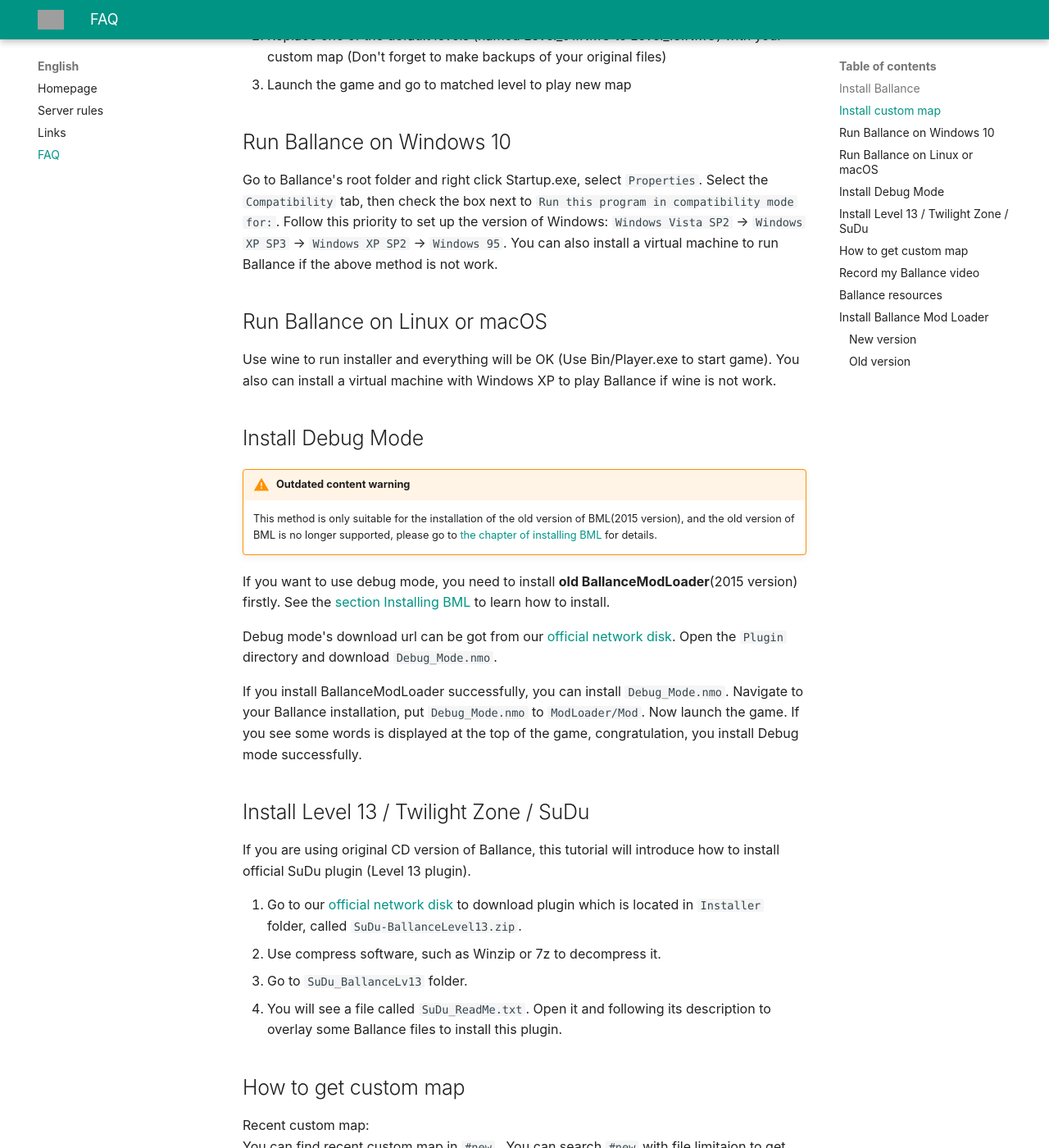
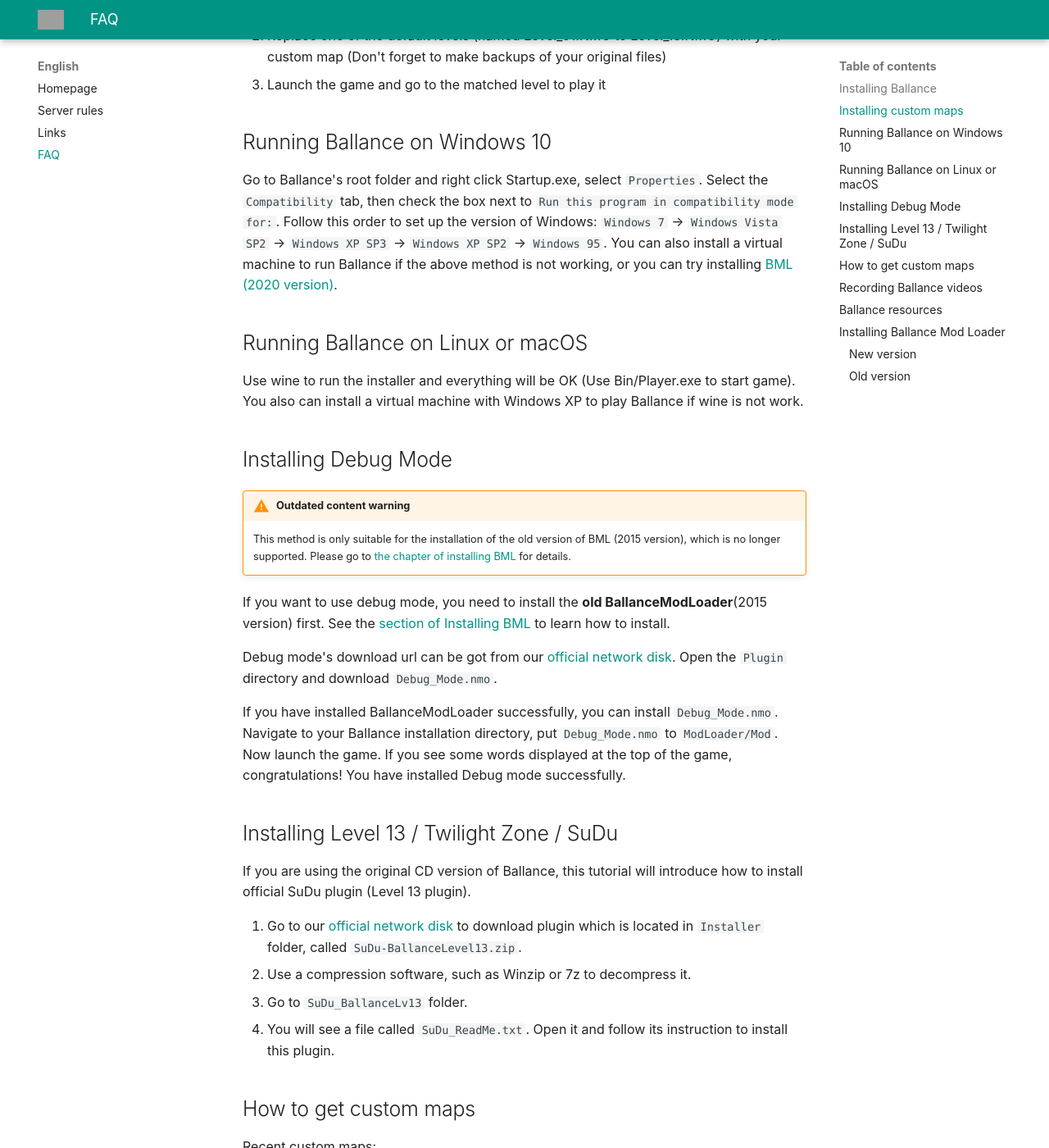
Before and after one commit to yyc12345/ballance-discord-rules, an MkDocs documentation site: the page built from docs/en/faq.md, in a window 1280 px wide and 1400 px high, scrolled down 423 px. Shown: the whole window at 82% size. Built offline with MkDocs 1.6.1 and Material for MkDocs 9.7.7, drawn with Linux system fonts in a browser that asks for light colours; some of the changed text lies outside the part shown; grey boxes are pictures that could not be loaded.

Commit message:
Update faq.md
Grammar corrections can minor style improvement. Also updated the map pack link (should be 7.6, which was released this year).

btw, the older BML version can also be installed by merging folders (which will help since there wouldn't be any Chinese texts).

```diff
--- a/docs/en/faq.md
+++ b/docs/en/faq.md
@@ -1,71 +1,69 @@
 # FAQ
 
-## <span id="jump-1">Install Ballance</span>
+## <span id="jump-1">Installing Ballance</span>
 
-Go to our [official network disk](#jump-9) to download installer. Then, run it. (Note that the installer is in Chinese.)
+Go to our [official network disk](#jump-9) to download the installer. Then, run it (Note that the installer is in Chinese).
 
-## <span id="jump-2">Install custom map</span>
+## <span id="jump-2">Installing custom maps</span>
 
 1. Locate `Ballance/3D Entities/Level`
 1. Replace one of the default levels (named Level_01.NMO to Level_13.NMO) with your custom map (Don't forget to make backups of your original files)
-1. Launch the game and go to matched level to play new map
+1. Launch the game and go to the matched level to play it
 
-## <span id="jump-3">Run Ballance on Windows 10</span>
+## <span id="jump-3">Running Ballance on Windows 10</span>
 
-Go to Ballance's root folder and right click Startup.exe, select `Properties`. Select the `Compatibility` tab, then check the box next to `Run this program in compatibility mode for:`. Follow this priority to set up the version of Windows: `Windows Vista SP2` -> `Windows XP SP3` -> `Windows XP SP2` -> `Windows 95`. You can also install a virtual machine to run Ballance if the above method is not work.
+Go to Ballance's root folder and right click Startup.exe, select `Properties`. Select the `Compatibility` tab, then check the box next to `Run this program in compatibility mode for:`. Follow this order to set up the version of Windows: `Windows 7` -> `Windows Vista SP2` -> `Windows XP SP3` -> `Windows XP SP2` -> `Windows 95`. You can also install a virtual machine to run Ballance if the above method is not working, or you can try installing [BML (2020 version)](#jump-10).
 
-## <span id="jump-4">Run Ballance on Linux or macOS</span>
+## <span id="jump-4">Running Ballance on Linux or macOS</span>
 
-Use wine to run installer and everything will be OK (Use Bin/Player.exe to start game). You also can install a virtual machine with Windows XP to play Ballance if wine is not work.
+Use wine to run the installer and everything will be OK (Use Bin/Player.exe to start game). You also can install a virtual machine with Windows XP to play Ballance if wine is not work.
 
-## <span id="jump-5">Install Debug Mode</span>
+## <span id="jump-5">Installing Debug Mode</span>
 
 !!! warning "Outdated content warning"
-    This method is only suitable for the installation of the old version of BML(2015 version), and the old version of BML is no longer supported, please go to [the chapter of installing BML](#jump-10) for details.
+    This method is only suitable for the installation of the old version of BML (2015 version), which is no longer supported. Please go to [the chapter of installing BML](#jump-10) for details.
 
-If you want to use debug mode, you need to install **old BallanceModLoader**(2015 version) firstly. See the [section Installing BML](#jump-10) to learn how to install.
+If you want to use debug mode, you need to install the **old BallanceModLoader**(2015 version) first. See the [section of Installing BML](#jump-10) to learn how to install.
 
 Debug mode's download url can be got from our [official network disk](#jump-9). Open the `Plugin` directory and download `Debug_Mode.nmo`.
 
-If you install BallanceModLoader successfully, you can install `Debug_Mode.nmo`. Navigate to your Ballance installation, put `Debug_Mode.nmo` to `ModLoader/Mod`. Now launch the game. If you see some words is displayed at the top of the game, congratulation, you install Debug mode successfully.
+If you have installed BallanceModLoader successfully, you can install `Debug_Mode.nmo`. Navigate to your Ballance installation directory, put `Debug_Mode.nmo` to `ModLoader/Mod`. Now launch the game. If you see some words displayed at the top of the game, congratulations! You have installed Debug mode successfully.
 
-## <span id="jump-6">Install Level 13 / Twilight Zone / SuDu</span>
+## <span id="jump-6">Installing Level 13 / Twilight Zone / SuDu</span>
 
-If you are using original CD version of Ballance, this tutorial will introduce how to install official SuDu plugin (Level 13 plugin).
+If you are using the original CD version of Ballance, this tutorial will introduce how to install official SuDu plugin (Level 13 plugin).
 
 1. Go to our [official network disk](#jump-9) to download plugin which is located in `Installer` folder, called `SuDu-BallanceLevel13.zip`.
-1. Use compress software, such as Winzip or 7z to decompress it.
+1. Use a compression software, such as Winzip or 7z to decompress it.
 1. Go to `SuDu_BallanceLv13` folder.
-1. You will see a file called `SuDu_ReadMe.txt`. Open it and following its description to overlay some Ballance files to install this plugin.
+1. You will see a file called `SuDu_ReadMe.txt`. Open it and follow its instruction to install this plugin.
 
-## <span id="jump-7">How to get custom map</span>
+## <span id="jump-7">How to get custom maps</span>
 
-Recent custom map:
+Recent custom maps:
 You can find recent custom map in `#new` . You can search `#new` with file limitaion to get what you need.
 
-Ballance Map Pack (Version 7.5):
-https://www.mediafire.com/folder/eifg7yri7jrwt9g,68dr8ew27in3qsl
+__[Download Ballance Map Pack (Version 7.6)](http://www.mediafire.com/folder/vyzo7893i0oln/Ballance_Map_Packs)__
 Map Pack contains lots of high-quality custom maps.
 
-Network disk (Hosted by Chinese Ballance Forum):
-http://ballancemaps.ys168.com/
+[Download separate map files at our Network disk (Hosted by Chinese Ballance Forum, translators needed)](http://ballancemaps.ys168.com)
 
-## <span id="jump-8">Record my Ballance video</span>
+## <span id="jump-8">Recording Ballance videos</span>
 
 Want to record your ballance runs but don't know how to?
 
-Well, don't worry, there is always a solution. Download OBS Studio from here: https://obsproject.com/
+Well, don't worry, there is always a solution. Download OBS Studio here: https://obsproject.com/
 
-It supports mp4, youtube and more.
+It supports MP4, youtube and more.
 
-Here's the tutorial video: https://m.youtube.com/watch?v=XllRHuCe07A
+Tutorial video: https://m.youtube.com/watch?v=XllRHuCe07A
 
 For 856x480 resolution: Change the Video Bitrate to 1000.
 For 1280x720 resolution: Change the Video Bitrate to 1500.
 
 Don't want to send your videos to youtube? You can upload your video to streamable: https://streamable.com/
 
-Videos are located in File then Show Recordings.
+Videos are located in File / Show Recordings.
 
 How do I know what size of the video will be?
 
@@ -93,34 +91,34 @@
 
 ## <span id="jump-9">Ballance resources</span>
 
-Here you are, our official network disk: https://mega.nz/#F!CV5SyapR!LbduTW51xmkDO4EDxMfH9w
+_[Click to go to our official network disk](https://mega.nz/#F!CV5SyapR!LbduTW51xmkDO4EDxMfH9w)_
 
-Included resources:
+Resources included:
 
 * Ballance v1.13
 * Virtools 3.5
 * Some mapping tools
 * etc...
 
-## <span id="jump-10">Install Ballance Mod Loader</span>
+## <span id="jump-10">Installing Ballance Mod Loader</span>
 
-Ballance Mod Loader (BML) is a free open-source API to expand the original content of Ballance. BML is divided into two versions, old and new. **The old version has been discontinued, so it is recommended to use the new version.**
+Ballance Mod Loader (BML) is a free open-source API to expand the original content of Ballance. BML is divided into two versions, old (2015) and new (2020). **The old version has been discontinued, so it is recommended to use the new version.**
 
 You can download these two versions on our [Mega network disk](#jump-9). The old version(2015 version) is `BallanceModLoader-Gamepiaynmo-Old(2015).msi` and the new version(2020 version) is `BallanceModLoader-Gamepiaynmo-New(2020-0.3.24).zip`
 
-For different versions, you need to use different methods to install it.
+For different versions, different methods of installation should be used.
 
 ### New version
 
 !!! info "Migrate infomation"
-    For users with the old BML version, for example, those who installed the "Debug Mode" mod installed, please remove that BML version. If you are unsure about how to remove it, consider uninstalling and re-installing Ballance itself.
+    For users with the old BML version, for example, those who have the "Debug Mode" mod installed, please remove that BML version. If you are unsure about how to remove it, consider uninstalling and re-installing Ballance itself.
 
-First, Extract and merge downloaded file with the Ballance folder.
+First, extract and merge the downloaded files with the Ballance folder.
 
-If you are using compatibility mode to run the game, that should be set to Windows XP or above (since BML removed the system check that Ballance performs every time when booting the game, compatibility issues should disappear while using BML).
+If you are using compatibility modes to run the game, it should be set to Windows XP or above (since BML removed the system check that Ballance performs every time when booting the game, compatibility issues should disappear while using BML).
 
 A "Ballance mod loader" mark at the top of the screen indicates that BML is installed correctly.
 
 ### Old version
 
-Once you had it downloaded, BallanceModLoader installer is presented as an msi file, you can double-click on it to install. Unfortunately, BallanceModLoader installer is only available in Chinese. What the most important things during installation is that selecting a correct Ballance root folder (Which conatin database.tdb).
+Once you have it downloaded, BallanceModLoader installer is presented as an msi file, and can be double-clicked to install. Unfortunately, BallanceModLoader installer is only available in Chinese. What the most important things during installation is that selecting a correct Ballance root folder (Which conatin database.tdb).
```
